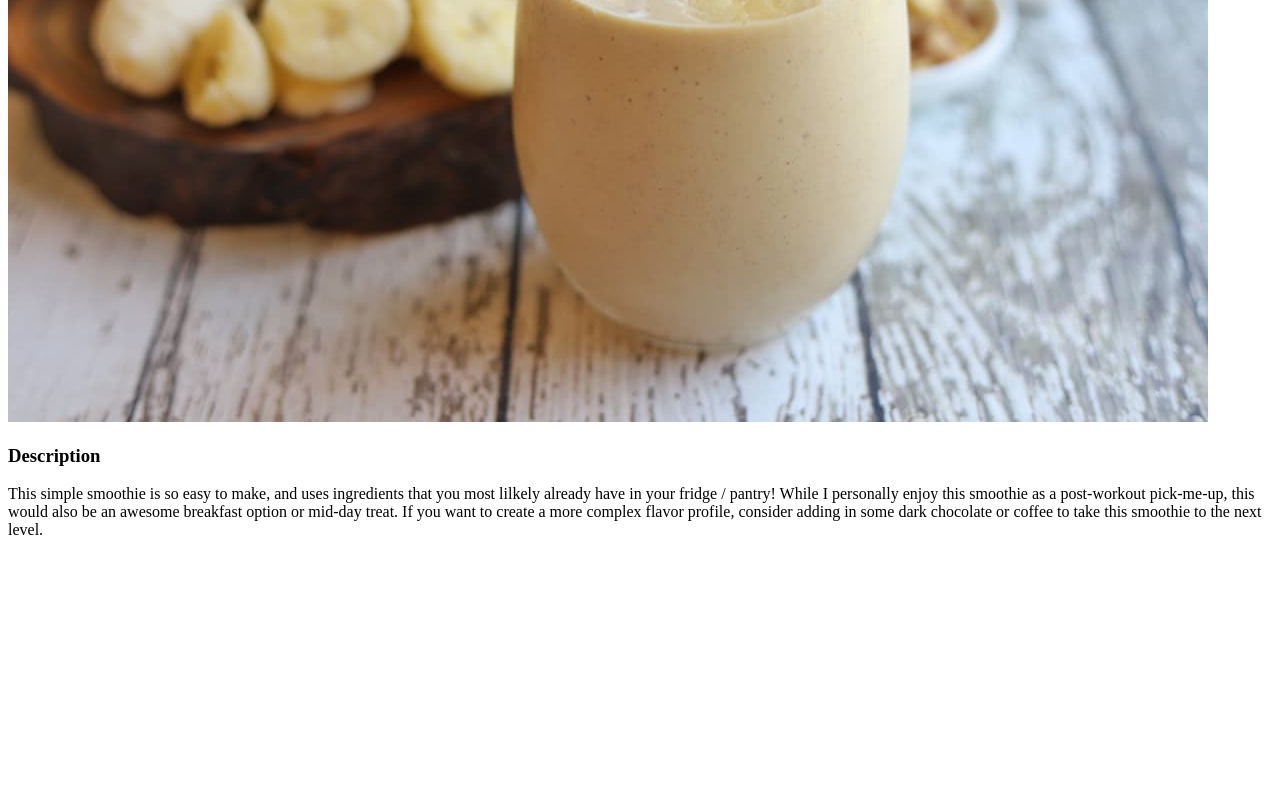
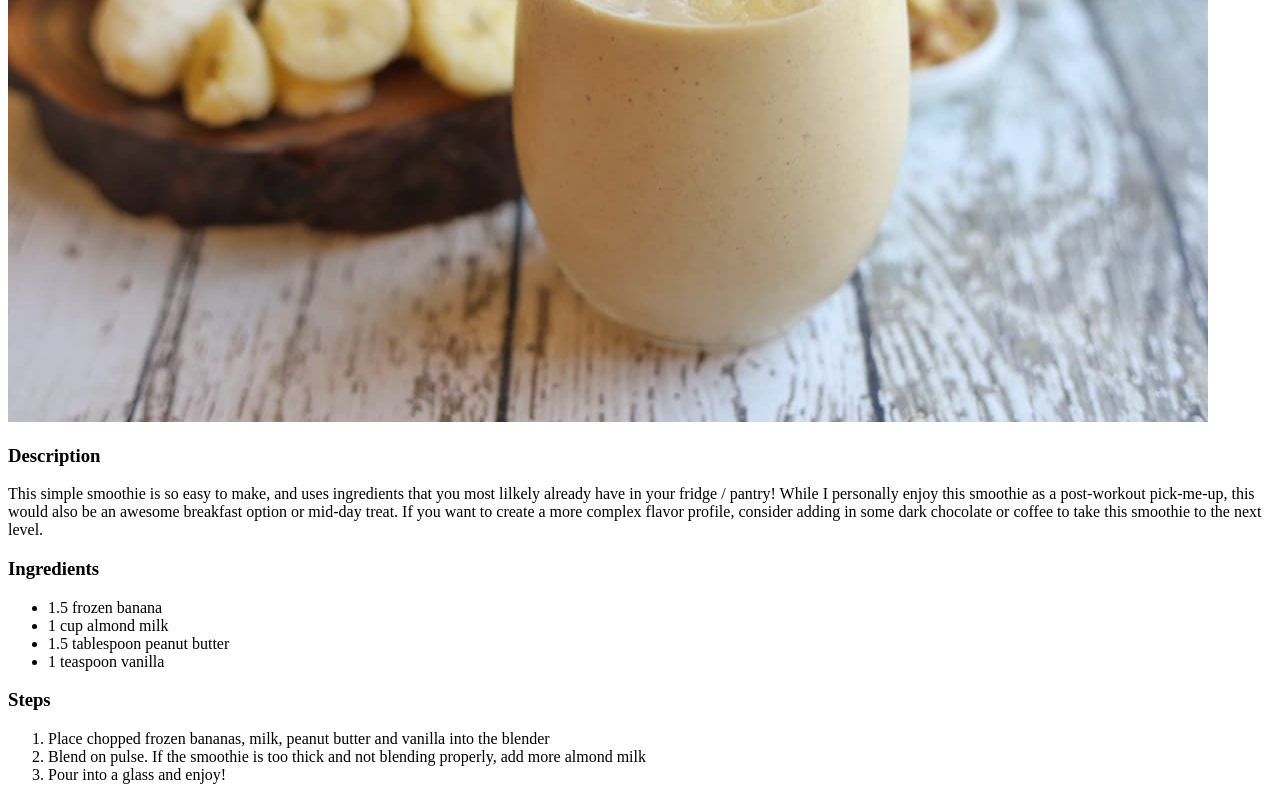
Before and after one commit to MadisonOwens216/odin-recipes, a plain HTML site: page recipes/pb-bananasmoothie.html in a window 1280 px wide. Shown: the part 458-1258 px from the top of the page. Before the commit the page ends 1013 px from the top, so only its background shows below. Drawn offline with Linux system fonts and the light colour scheme.

Commit message:
add the ingredients list and steps to pb-bananasmoothie.html

```diff
--- a/recipes/pb-bananasmoothie.html
+++ b/recipes/pb-bananasmoothie.html
@@ -13,5 +13,19 @@
     <p> This simple smoothie is so easy to make, and uses ingredients that you most lilkely already have in your fridge / pantry!
         While I personally enjoy this smoothie as a post-workout pick-me-up, this would also be an awesome breakfast option or mid-day treat.
         If you want to create a more complex flavor profile, consider adding in some dark chocolate or coffee to take this smoothie to the next level. </p>
+    <h3> Ingredients </h3>
+    <ul>
+        <li> 1.5 frozen banana </li>
+        <li> 1 cup almond milk </li>
+        <li> 1.5 tablespoon peanut butter </li>
+        <li> 1 teaspoon vanilla </li>
+    </ul>
+
+    <h3> Steps </h3>
+    <ol>
+        <li> Place chopped frozen bananas, milk, peanut butter and vanilla into the blender </li>
+        <li> Blend on pulse. If the smoothie is too thick and not blending properly, add more almond milk </li>
+        <li> Pour into a glass and enjoy! </li>
+    </ol>
 </body>
 </html>
```
